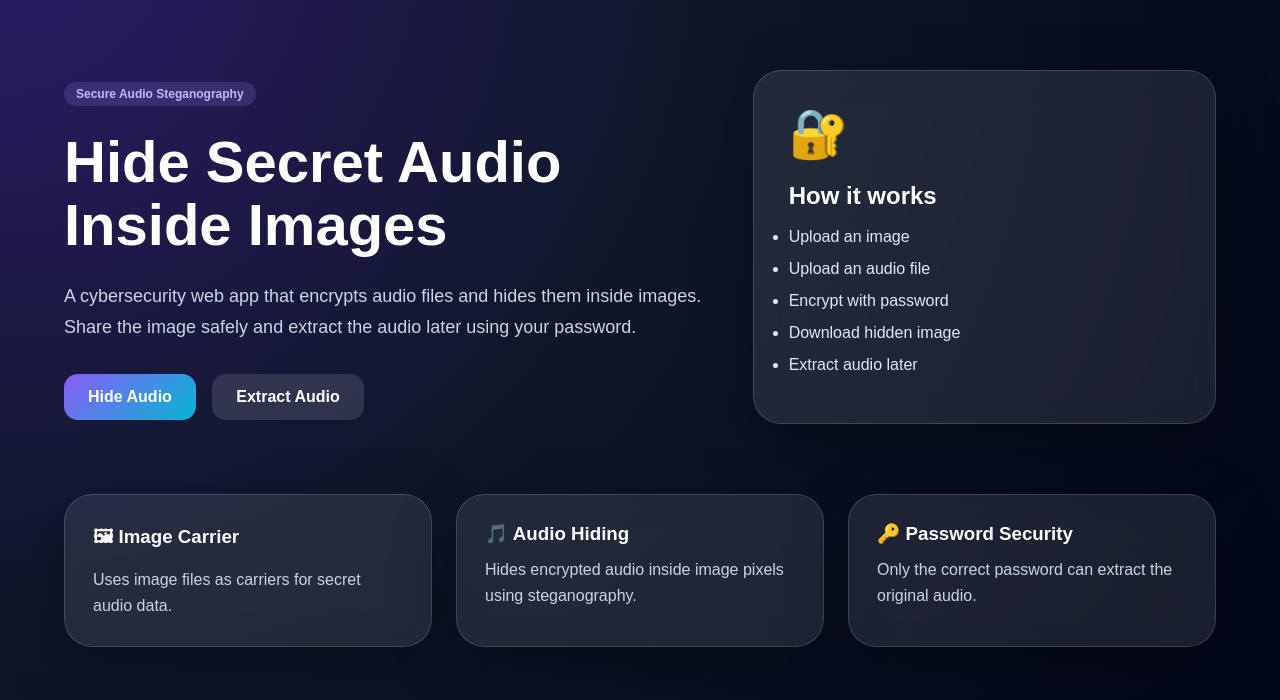
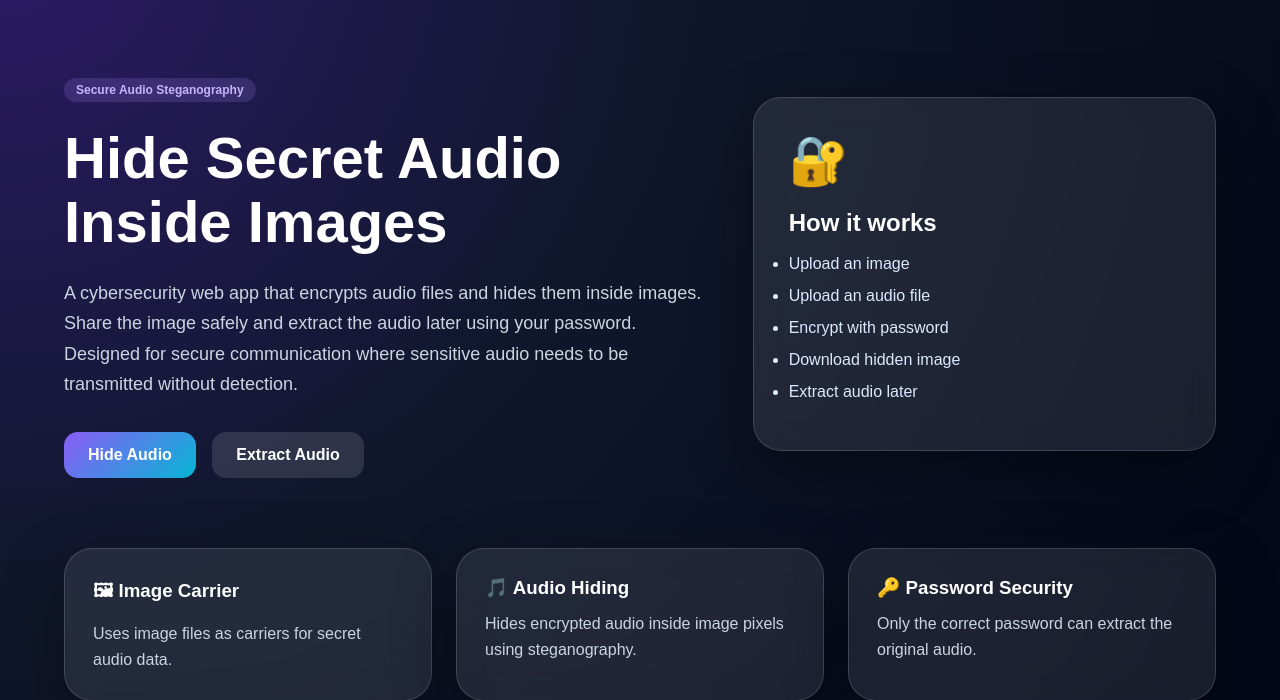
Before and after one commit to Aiswarya1810/hidden-audio-tracker, a Django app: page / in a window 1280 px wide. Shown: the part 82-782 px from the top of the page. Run offline with Django 5.2, Linux system fonts and the light colour scheme.

Commit message:
home page

```diff
--- a/templates/tracker/home.html
+++ b/templates/tracker/home.html
@@ -10,6 +10,7 @@
         <p>
             A cybersecurity web app that encrypts audio files and hides them inside images.
             Share the image safely and extract the audio later using your password.
+            Designed for secure communication where sensitive audio needs to be transmitted without detection.
         </p>
 
         <div class="hero-buttons">
```
